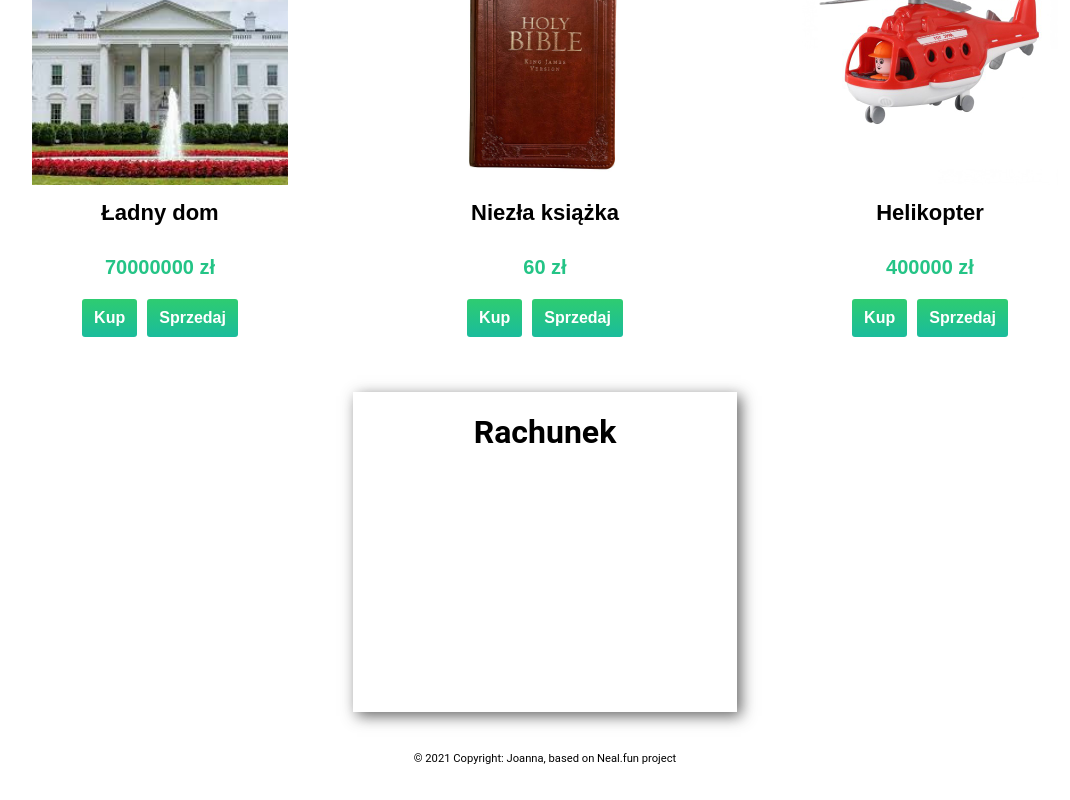
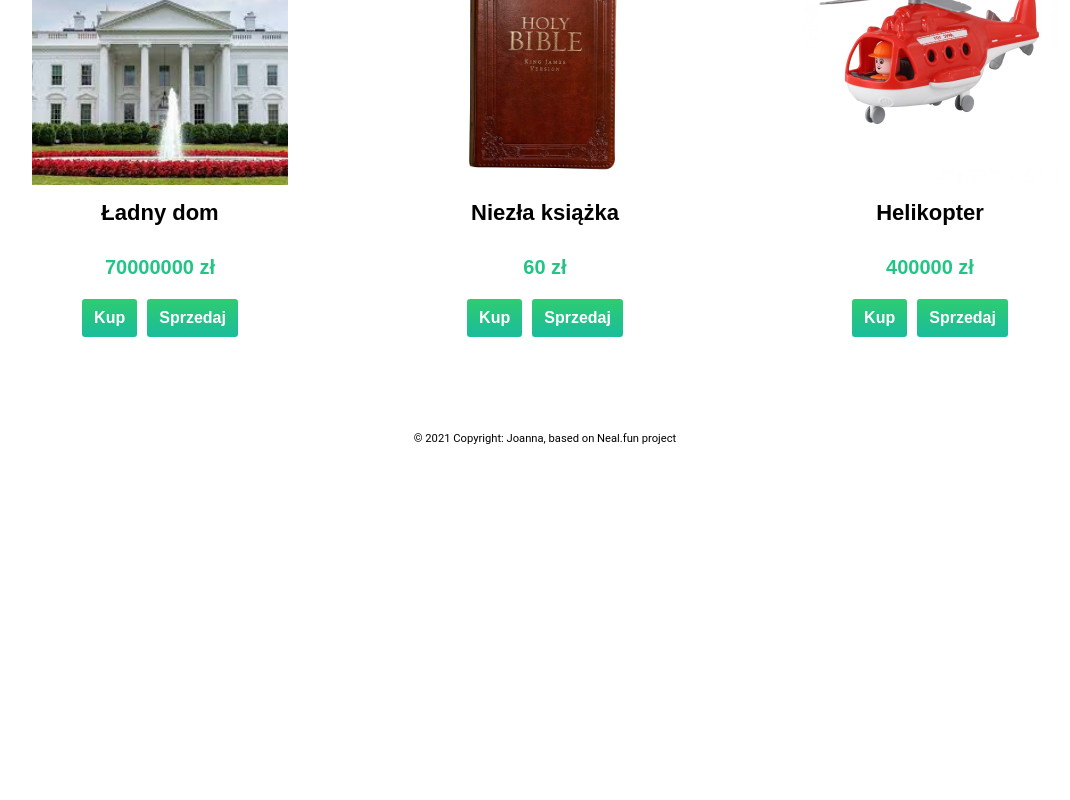
Before and after one commit to jo-szefer/70-millions, a React (Create React App) app: page / in a window 1280 px wide. Shown: the part 2108-2908 px from the top of the page, without its empty margins (95-1165 px from the left). After the commit the page ends 2588 px from the top, so only its background shows below. Built offline with nearby package versions, Linux system fonts and the light colour scheme.

Commit message:
Add styles &  formatPrice function

```diff
--- a/src/components/Receipt/index.jsx
+++ b/src/components/Receipt/index.jsx
@@ -2,38 +2,71 @@ import React from "react";
 import styled from "styled-components";
 import { connect } from "react-redux";
 
-const WrappedReceipt = styled.div`
-  // background-color: #c6b9cd;
+const ReceiptContainer = styled.div`
   box-shadow: 4px 4px 14px 0px rgba(50, 50, 50, 0.75);
-  width: 30vw;
-  height: 40vh;
+  width: fit-content;
   display: flex;
-  margin: 0 auto;
-  justify-content: center;
+  flex-direction: column;
+  margin: 10px auto;
+  align-items: center;
   font-family: Roboto, sans-serif;
-  h1 {
+  padding: 20px;
+`;
+const ProductsContainer = styled.div`
+  display: grid;
+  gap: 10px 0px;
+`;
+
+const Product = styled.div`
+  text-align: center;
+  display: grid;
+  grid-template-columns: 200px 45px 200px;
+  @media (max-width: 500px) {
+    grid-template-columns: 100px 45px 100px;
   }
 `;
-const Item = styled.span``;
-const Product = styled.div``;
-const Quantity = styled.span``;
-const Price = styled.span``;
+const Total = styled.span`
+  width: 90%;
+  margin: 10px;
+  padding: 20px;
+  border-top: solid 2px;
+  font-family: Roboto, sans-serif;
+  font-weight: bold;
+  text-align: center;
+`;
 
 const _Receipt = (props) => {
+  const formatPrice = (price) => {
+    return price.toString().replace(/\B(?=(\d{3})+(?!\d))/g, ",");
+  };
+  const totalPrice = (products) => {
+    const total = products.reduce(
+      (sum, product) => sum + product.price * product.quantity,
+      0
+    );
+    return formatPrice(total);
+  };
+
   return (
-    <WrappedReceipt>
-      <h1>Rachunek</h1>
-
-      {props.products
-        ? props.products.map((product) => (
-            <Product>
-              <Item>{product.name}</Item>
-              <Quantity>{product.quantity}</Quantity>
-              <Price>{product.price}</Price>
-            </Product>
-          ))
-        : null}
-    </WrappedReceipt>
+    <>
+      {props.products.length ? (
+        <>
+          <ReceiptContainer>
+            <h1>Rachunek</h1>
+            <ProductsContainer>
+              {props.products.map((product) => (
+                <Product>
+                  <span>{product.name}</span>
+                  <span>X{product.quantity}</span>
+                  <span>{formatPrice(product.price)} zł</span>
+                </Product>
+              ))}
+            </ProductsContainer>
+            <Total>Razem: {totalPrice(props.products)} zł</Total>
+          </ReceiptContainer>
+        </>
+      ) : null}
+    </>
   );
 };
 
```
